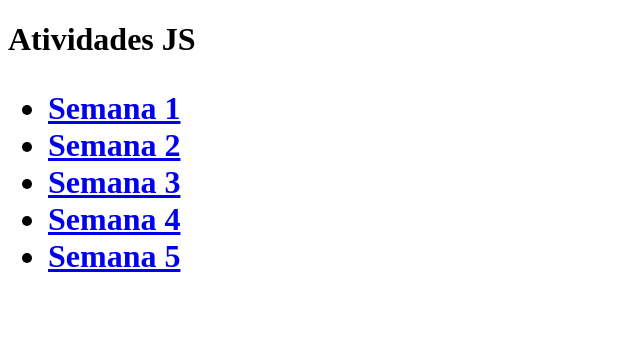
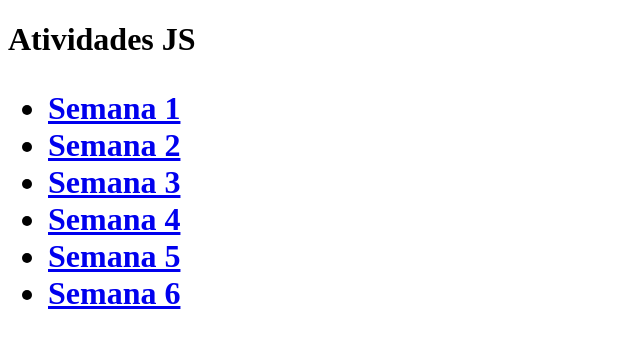
Before and after one commit to rejaneklebis/projetoJs, a plain HTML site: page index.html in a window 1280 px wide. Shown: the whole page, without its empty margins (0-640 px from the left). Drawn offline with Linux system fonts and the light colour scheme.

Commit message:
Update index.html

```diff
--- a/index.html
+++ b/index.html
@@ -14,6 +14,7 @@
             <li><a href="/projetoJs/semana3/semana3.html">Semana 3</a></li>
             <li><a href="/projetoJs/semana4/formulario.html">Semana 4</a></li>
             <li><a href="/projetoJs/semana5/contador_pessoas.html">Semana 5</a></li>
+            <li><a href="/projetoJs/semana6/calculadora.html">Semana 6</a></li>
         </ul>
 </body>
 
```
